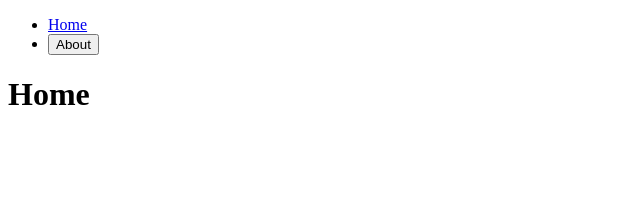
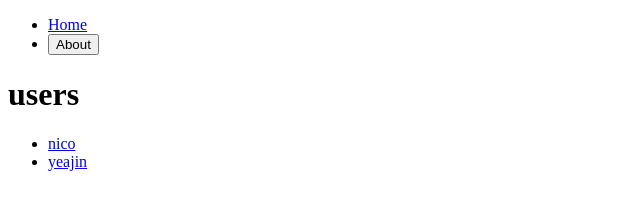
Before and after one commit to joyeajin/react_typescript_study, a React (Vite) app: page / in a window 1280 px wide. Shown: the top 221 px of the page, without its empty margins (0-640 px from the left). Built offline with nearby package versions, Linux system fonts and the light colour scheme.

Commit message:
useParams

```diff
--- a/src/Router.tsx
+++ b/src/Router.tsx
@@ -4,6 +4,7 @@
 import Root from "./Root";
 import NotFound from "./screens/NotFound";
 import ErrorComponent from "./components/ErrorComponent";
+import User from "./screens/users/User";
 
 const router = createBrowserRouter([
   {
@@ -19,6 +20,10 @@
         path: "about",
         element: <About />,
       },
+      {
+        path: "users/:userId",
+        element: <User />,
+      },
     ],
     errorElement: <NotFound />,
   },
--- /dev/null
+++ b/src/db.ts
@@ -0,0 +1,10 @@
+export const users = [
+  {
+    id: 1,
+    name: "nico",
+  },
+  {
+    id: 2,
+    name: "yeajin",
+  },
+];
--- a/src/screens/Home.tsx
+++ b/src/screens/Home.tsx
@@ -1,5 +1,19 @@
+import { Link } from "react-router-dom";
+import { users } from "../db";
+
 function Home() {
-  return <h1>Home</h1>;
+  return (
+    <div>
+      <h1>users</h1>
+      <ul>
+        {users.map((user) => (
+          <li key={user.id}>
+            <Link to={`/users/${user.id}`}>{user.name}</Link>
+          </li>
+        ))}
+      </ul>
+    </div>
+  );
 }
 
 export default Home;
--- /dev/null
+++ b/src/screens/users/User.tsx
@@ -0,0 +1,14 @@
+import { useParams } from "react-router-dom";
+import { users } from "../../db";
+
+function User() {
+  const { userId } = useParams();
+
+  return (
+    <h1>
+      User with it {userId} is named: {users[Number(userId) - 1].name}
+    </h1>
+  );
+}
+
+export default User;
```
